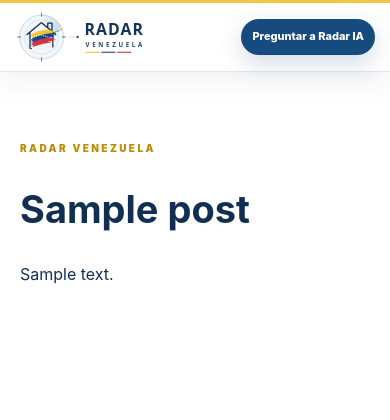
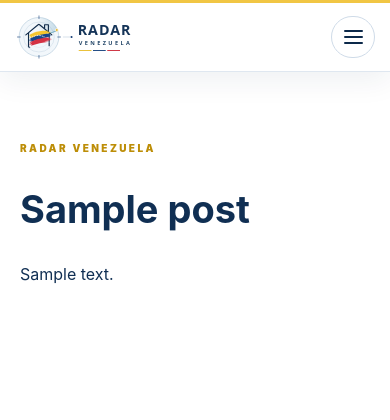
Before and after one commit to alescri23-star/radar-inmobiliario-ve-selecciona, a WordPress theme: template wordpress/radar-venezuela/page.php in a window 390 px wide. Shown: the top 420 px of the page. Run offline with PHP 8.4 and a stand-in for WordPress, Linux system fonts and the light colour scheme; the site name, menu and one post (Sample post) are stand-ins, and other content is empty.

Commit message:
Add responsive public navigation menu

```diff
--- /dev/null
+++ b/wordpress/radar-venezuela/assets/navigation.js
@@ -0,0 +1,33 @@
+(() => {
+	const toggle = document.querySelector('.menu-toggle');
+	const navigation = document.querySelector('.site-nav');
+	if (!toggle || !navigation) return;
+
+	const setOpen = (open) => {
+		toggle.setAttribute('aria-expanded', String(open));
+		navigation.classList.toggle('is-open', open);
+	};
+
+	toggle.addEventListener('click', () => {
+		setOpen(toggle.getAttribute('aria-expanded') !== 'true');
+	});
+
+	navigation.addEventListener('click', (event) => {
+		if (event.target.closest('a')) setOpen(false);
+	});
+
+	document.addEventListener('click', (event) => {
+		if (!navigation.contains(event.target) && !toggle.contains(event.target)) setOpen(false);
+	});
+
+	document.addEventListener('keydown', (event) => {
+		if (event.key === 'Escape' && toggle.getAttribute('aria-expanded') === 'true') {
+			setOpen(false);
+			toggle.focus();
+		}
+	});
+
+	window.addEventListener('resize', () => {
+		if (window.innerWidth > 1000) setOpen(false);
+	});
+})();
--- a/wordpress/radar-venezuela/functions.php
+++ b/wordpress/radar-venezuela/functions.php
@@ -22,6 +22,7 @@ add_action( 'after_setup_theme', 'radar_venezuela_setup' );
 function radar_venezuela_assets() {
 	$theme = wp_get_theme();
 	wp_enqueue_style( 'radar-venezuela', get_stylesheet_uri(), array(), $theme->get( 'Version' ) );
+	wp_enqueue_script( 'radar-venezuela-navigation', get_template_directory_uri() . '/assets/navigation.js', array(), $theme->get( 'Version' ), true );
 	if ( is_front_page() ) {
 		wp_enqueue_script( 'radar-venezuela-hero', get_template_directory_uri() . '/assets/hero-slider.js', array(), $theme->get( 'Version' ), true );
 	}
--- a/wordpress/radar-venezuela/header.php
+++ b/wordpress/radar-venezuela/header.php
@@ -17,8 +17,13 @@
 			<img src="<?php echo esc_url( get_template_directory_uri() . '/assets/logo-radar.svg' ); ?>" alt="Radar Venezuela" width="310" height="92">
 		<?php endif; ?>
 	</a>
-	<nav class="site-nav" aria-label="<?php esc_attr_e( 'Navegación principal', 'radar-venezuela' ); ?>">
+	<button class="menu-toggle" type="button" aria-expanded="false" aria-controls="site-navigation">
+		<span class="menu-toggle-label"><?php esc_html_e( 'Menú', 'radar-venezuela' ); ?></span>
+		<span class="menu-toggle-icon" aria-hidden="true"><i></i><i></i><i></i></span>
+	</button>
+	<nav id="site-navigation" class="site-nav" aria-label="<?php esc_attr_e( 'Navegación principal', 'radar-venezuela' ); ?>">
 		<?php wp_nav_menu( array( 'theme_location' => 'primary', 'container' => false, 'menu_class' => 'radar-menu', 'fallback_cb' => 'radar_venezuela_menu_fallback' ) ); ?>
+		<a class="mobile-menu-cta" href="<?php echo esc_url( home_url( '/#radar-ia' ) ); ?>"><?php esc_html_e( 'Preguntar a Radar IA', 'radar-venezuela' ); ?></a>
 	</nav>
 	<a class="button button-small" href="<?php echo esc_url( home_url( '/#radar-ia' ) ); ?>"><?php esc_html_e( 'Preguntar a Radar IA', 'radar-venezuela' ); ?></a>
 </header>
--- a/wordpress/radar-venezuela/style.css
+++ b/wordpress/radar-venezuela/style.css
@@ -3,7 +3,7 @@ Theme Name: Radar Venezuela
 Theme URI: https://github.com/alescri23-star/radar-inmobiliario-ve-selecciona
 Author: Radar Venezuela
 Description: Tema público responsive para el piloto inmobiliario de Barquisimeto.
-Version: 0.6.0
+Version: 0.6.1
 Requires at least: 6.5
 Requires PHP: 8.1
 Text Domain: radar-venezuela
@@ -69,3 +69,27 @@ Text Domain: radar-venezuela
 @media(min-width:761px){.hero-place-copy{top:calc(100svh - 440px);bottom:auto}.hero-places-controls{top:calc(100svh - 175px);bottom:auto}}
 @media(max-width:1120px){.hero{display:block;min-height:calc(100svh - 72px)}.hero-copy{max-width:720px}.hero-place-copy,.hero-places-controls{width:min(52vw,620px)}}
 @media(max-width:760px){.hero{min-height:1120px;padding:48px 18px 90px}.hero::before{background:linear-gradient(180deg,rgba(4,20,37,.96) 0%,rgba(7,31,56,.88) 48%,rgba(7,31,56,.32) 72%,rgba(3,17,31,.82) 100%)}.hero-copy{max-width:none;padding-bottom:440px}.hero h1{font-size:clamp(43px,13vw,62px)}.hero-places{height:100%;border-radius:0}.hero-place-copy{left:18px;right:18px;bottom:102px;width:auto;padding:15px 16px}.hero-place-copy strong{font-size:31px}.hero-place-copy small{font-size:13px}.hero-place-credit{right:14px;top:auto;bottom:275px}.hero-places-controls{left:12px;right:12px;bottom:28px;width:auto;gap:5px}.hero-place-arrow,.hero-place-toggle{width:40px;height:40px}.hero-place-dots{gap:4px;padding:8px 9px}.hero-place-dots button{width:6px;height:6px}.hero-place-dots button[aria-current="true"]{width:19px}.hero-places-radar{right:-70px;top:52%;width:230px;height:230px;opacity:.5}}
+
+/* Navegación móvil accesible. */
+.menu-toggle,.mobile-menu-cta{display:none}
+@media(max-width:1000px){
+	.site-header{flex-wrap:nowrap}
+	.site-header>.button{display:none}
+	.menu-toggle{display:inline-flex;align-items:center;gap:9px;min-height:42px;margin-left:auto;padding:8px 12px;border:1px solid #cfdbe8;border-radius:999px;background:#fff;color:var(--navy);font-weight:850;cursor:pointer}
+	.menu-toggle-label{font-size:12px}
+	.menu-toggle-icon{display:grid;gap:4px;width:19px}
+	.menu-toggle-icon i{display:block;width:100%;height:2px;border-radius:99px;background:currentColor;transition:transform .2s ease,opacity .2s ease}
+	.menu-toggle[aria-expanded="true"] .menu-toggle-icon i:first-child{transform:translateY(6px) rotate(45deg)}
+	.menu-toggle[aria-expanded="true"] .menu-toggle-icon i:nth-child(2){opacity:0}
+	.menu-toggle[aria-expanded="true"] .menu-toggle-icon i:last-child{transform:translateY(-6px) rotate(-45deg)}
+	.site-nav{position:absolute;top:calc(100% + 1px);right:14px;left:14px;display:block;margin:0;padding:10px;border:1px solid #d9e3ed;border-radius:0 0 18px 18px;background:rgba(255,255,255,.98);box-shadow:0 24px 50px rgba(12,41,74,.18);opacity:0;visibility:hidden;transform:translateY(-10px);pointer-events:none;transition:opacity .2s ease,transform .2s ease,visibility .2s ease}
+	.site-nav.is-open{opacity:1;visibility:visible;transform:translateY(0);pointer-events:auto}
+	.radar-menu{display:grid;gap:0}
+	.radar-menu li+li{border-top:1px solid #e7edf3}
+	.radar-menu a{display:flex;align-items:center;min-height:48px;padding:10px 12px;border-radius:10px;font-size:15px}
+	.radar-menu a:hover,.radar-menu a:focus-visible{background:#edf4fb;text-decoration:none}
+	.mobile-menu-cta{display:flex;align-items:center;justify-content:center;min-height:46px;margin-top:9px;padding:10px 14px;border-radius:12px;background:var(--blue);color:#fff;font-size:13px;font-weight:850}
+	.mobile-menu-cta:hover{background:var(--navy);text-decoration:none}
+}
+@media(max-width:640px){.site-brand{width:158px;max-width:55vw}.menu-toggle-label{position:absolute;width:1px;height:1px;overflow:hidden;clip:rect(0 0 0 0);white-space:nowrap}.menu-toggle{width:44px;justify-content:center;padding:8px}}
+@media(prefers-reduced-motion:reduce){.menu-toggle-icon i,.site-nav{transition:none}}
```
